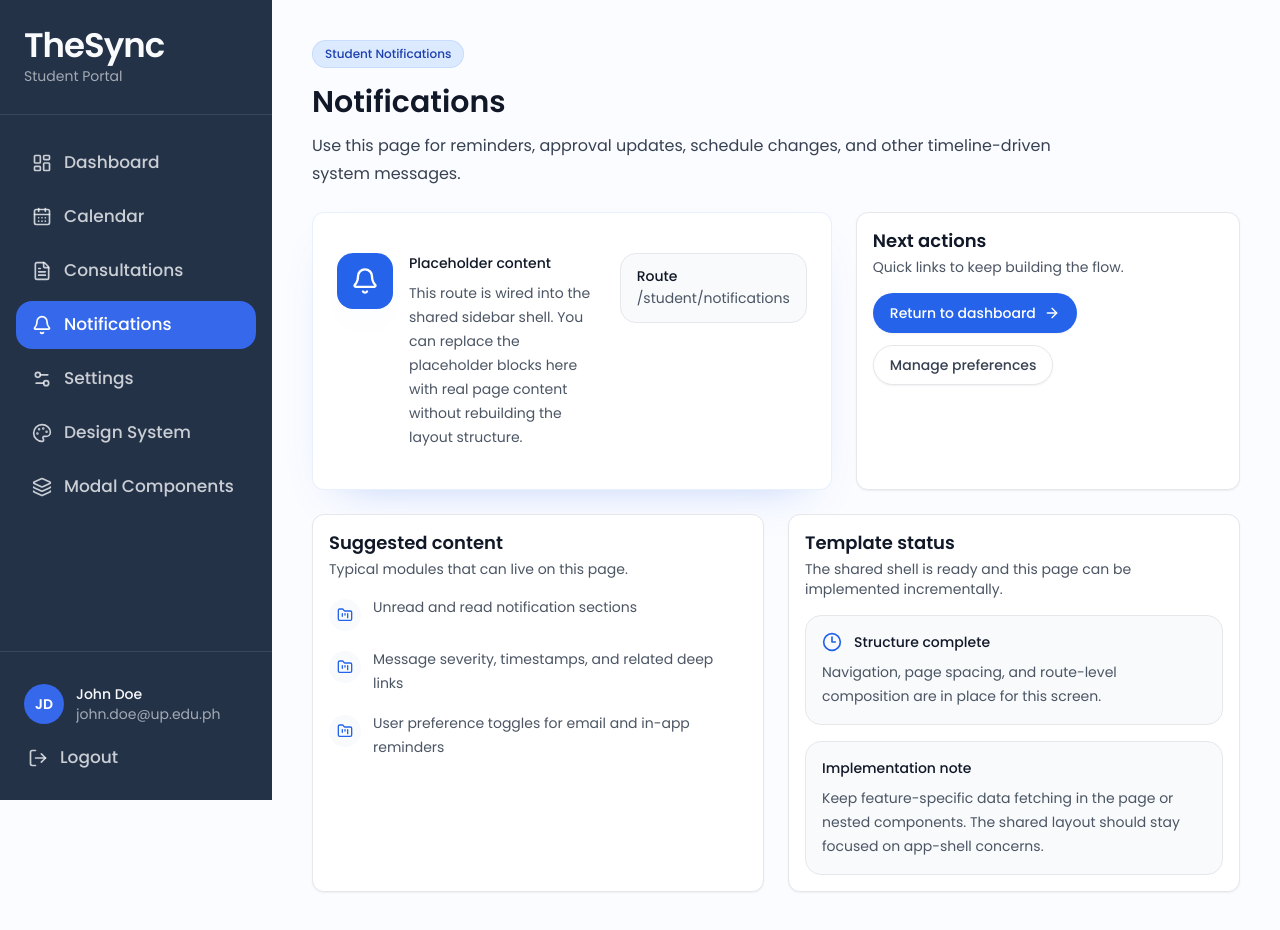
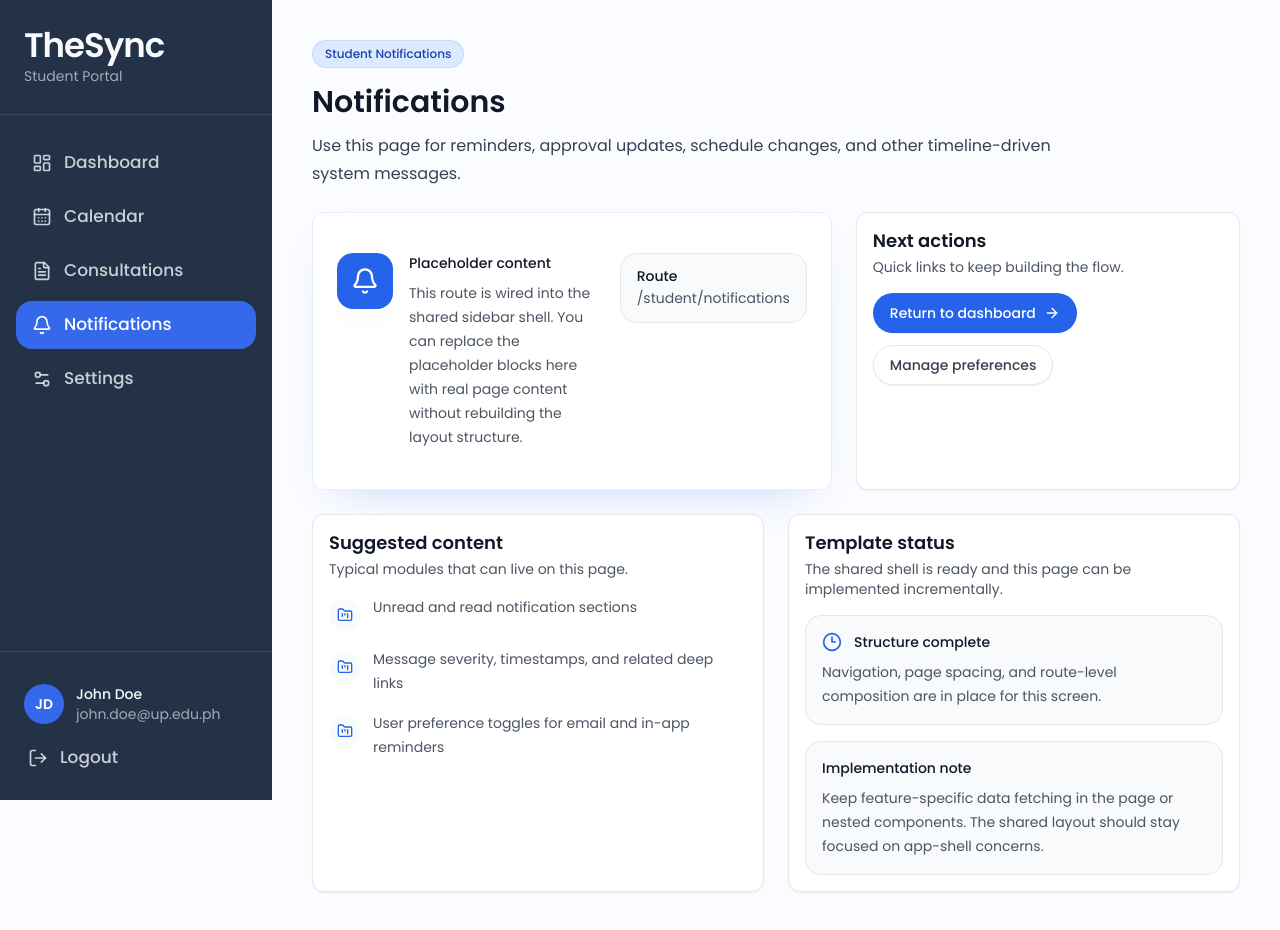
Before and after one commit to Celeru00/thesync, a Next.js app in the folder thesync-frontend/: page /student/notifications in a window 1280 px wide. Built offline with nearby package versions, Linux system fonts and the light colour scheme.

Commit message:
chore: removed unused options in sidebar

```diff
--- a/thesync-frontend/components/app/portal-sidebar.tsx
+++ b/thesync-frontend/components/app/portal-sidebar.tsx
@@ -5,9 +5,7 @@ import {
   CalendarDays,
   CalendarRange,
   FileText,
-  Layers,
   LayoutDashboard,
-  Palette,
   Settings2,
 } from "lucide-react";
 import { usePathname } from "next/navigation";
@@ -29,8 +27,6 @@ const studentSidebarItems: SidebarItem[] = [
     icon: Bell,
   },
   { href: "/student/settings", label: "Settings", icon: Settings2 },
-  { href: "/design-system", label: "Design System", icon: Palette },
-  { href: "/modal-components", label: "Modal Components", icon: Layers },
 ];
 
 const adviserSidebarItems: SidebarItem[] = [
```
